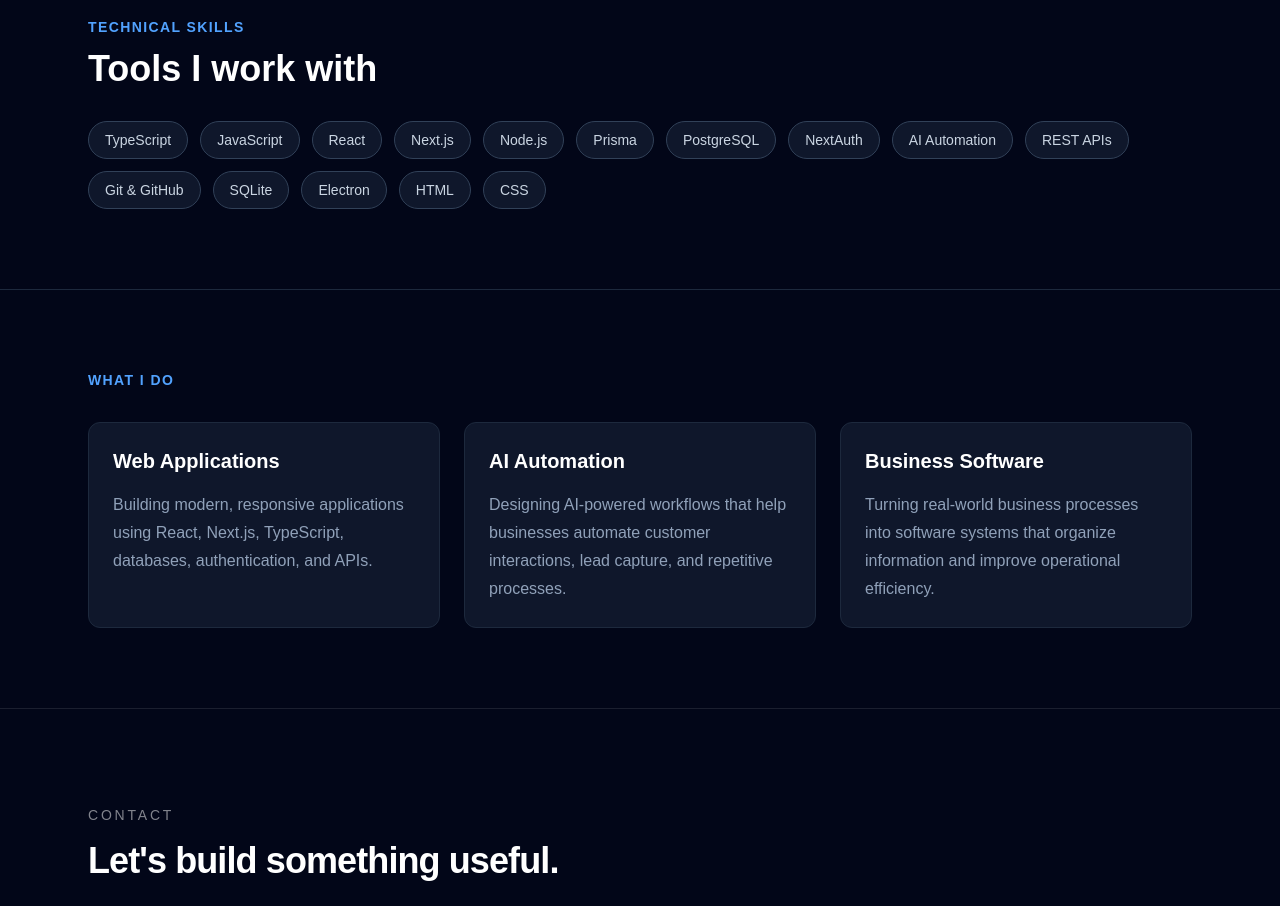
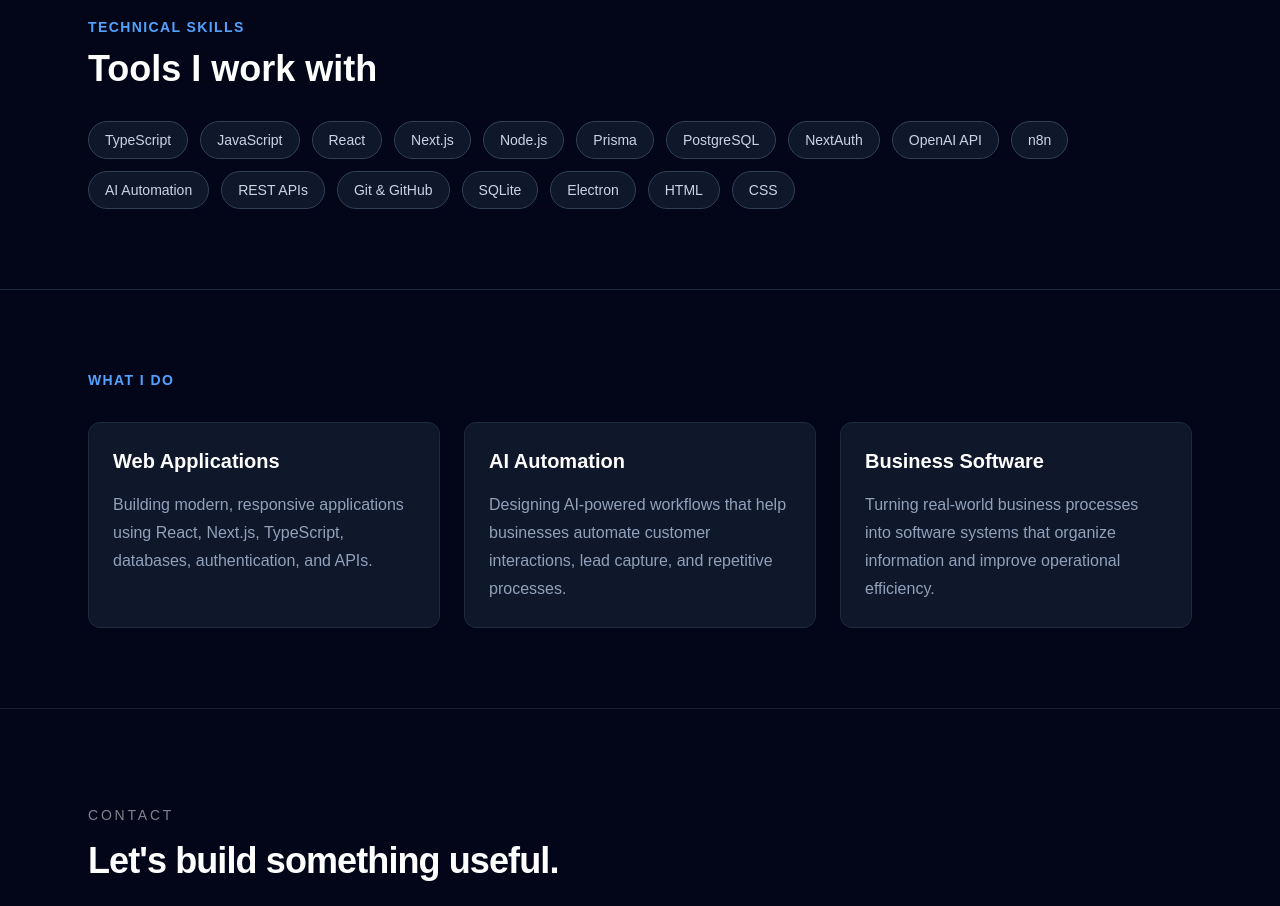
Before and after one commit to trevoshub/trevos-portfolio, a Next.js app: page / in a window 1280 px wide. Shown: the part 1980-2886 px from the top of the page. Built offline with nearby package versions, Linux system fonts and the light colour scheme.

Commit message:
Update skills

```diff
--- a/app/page.tsx
+++ b/app/page.tsx
@@ -228,6 +228,8 @@ export default function Home() {
               "Prisma",
               "PostgreSQL",
               "NextAuth",
+              "OpenAI API",
+               "n8n",
               "AI Automation",
               "REST APIs",
               "Git & GitHub",
```
